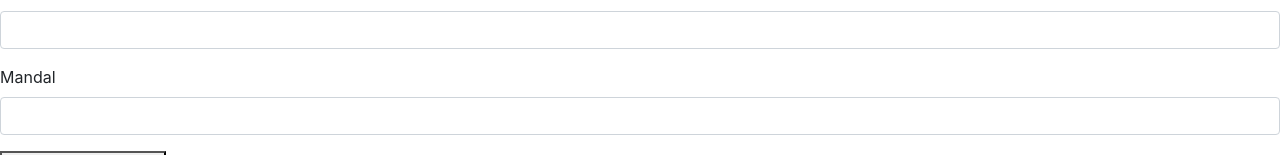
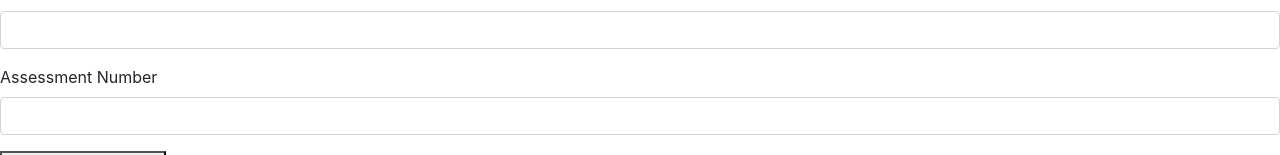
Before and after one commit to jaswanth8888/slip, a plain HTML site: page index.html in a window 1280 px wide. Shown: the part 365-520 px from the top of the page. Drawn offline with nearby package versions, Linux system fonts and the light colour scheme.

Commit message:
Update index.html

```diff
--- a/index.html
+++ b/index.html
@@ -36,7 +36,7 @@
             <input type="text" class="form-control" id="mandal">
         </div>
         <div class="mb-3">
-            <label for="assessment_number" class="form-label">Mandal</label>
+            <label for="assessment_number" class="form-label">Assessment Number</label>
             <input type="text" class="form-control" id="assessment_number">
         </div>
         <!-- <div class="mb-3 form-check">
```
